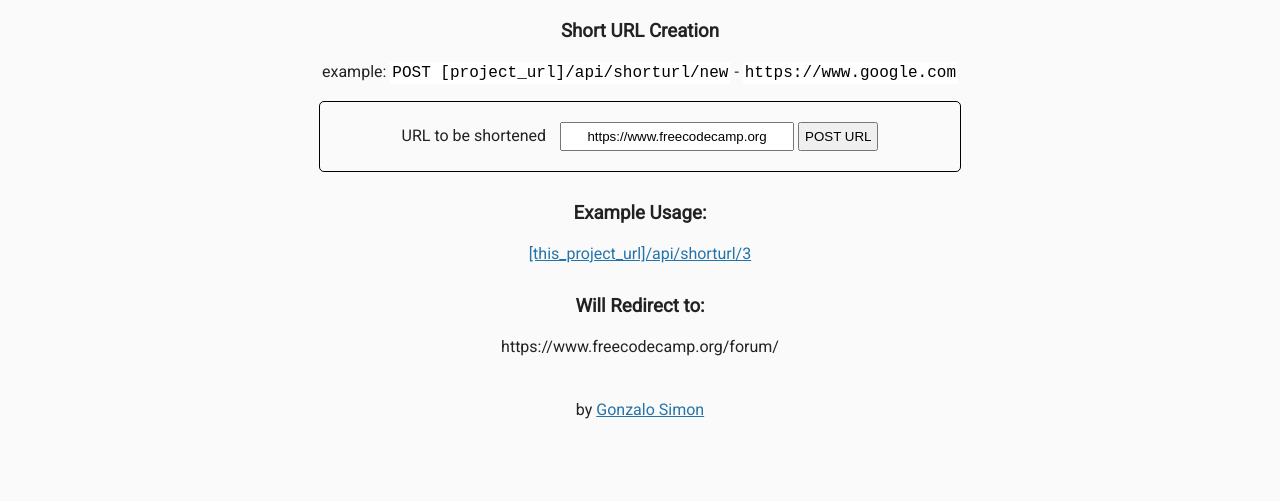
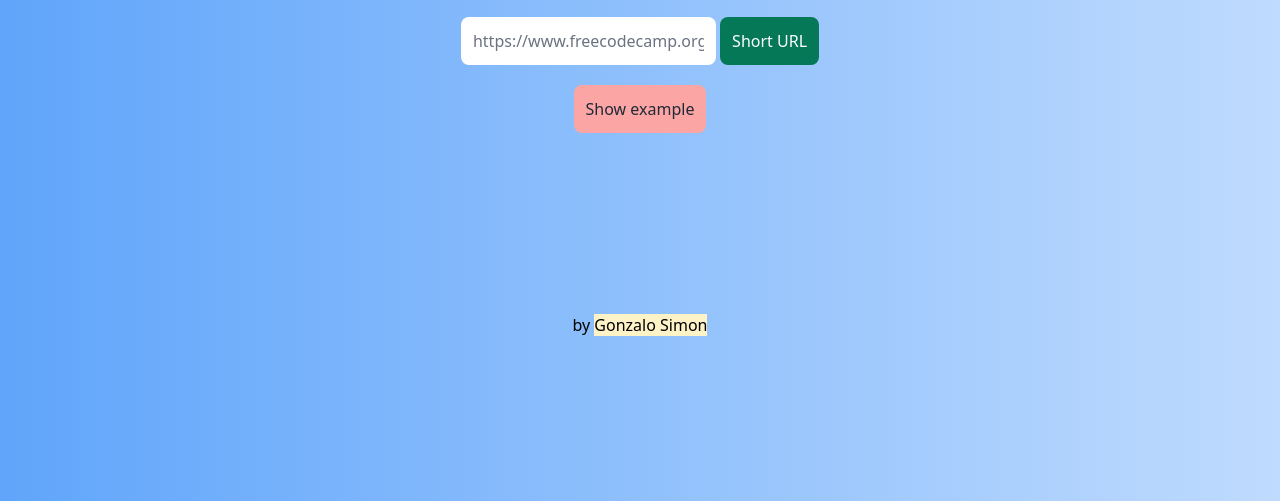
Before and after one commit to gonzalosimon/url-shortener-microservice, a website: page views/index.html in a window 1280 px wide. Shown: the part 299-800 px from the top of the page. Drawn offline with nearby package versions, Linux system fonts and the light colour scheme.

Commit message:
updated w/ glitch

```diff
--- a/package.json
+++ b/package.json
@@ -1,7 +1,7 @@
 {
-	"name": "shorturl",
+	"name": "url_shortener",
 	"version": "0.0.2",
-	"description": "API project for freeCodeCamp",
+	"description": "Project for freeCodeCamp",
 	"main": "server.js",
 	"scripts": {
 		"start": "node server.js"
@@ -18,7 +18,7 @@
 	},
 	"repository": {
 		"type": "git",
-		"url": "https://hyperdev.com/#!/project/welcome-project"
+		"url": "https://github.com/gb-simon/url-shortener-microservice"
 	},
 	"keywords": [
 		"node",
--- a/public/style.css
+++ /dev/null
@@ -1,74 +0,0 @@
-/****** Main Styling ******/
-
-body {
-	font-family: 'Roboto', sans-serif;
-	font-size: 16px;
-	color: #222;
-	background-color: #FaFaFa;
-	text-align: center;
-	line-height: 1.4em;
-}
-
-.container {
-	padding: 0;
-	margin-top: 40px;
-}
-
-h3 {
-  margin-top: 30px;
-}
-
-.footer {
-	margin-top: 40px;
-}
-
-.user-stories {
-  position: relative;
-  text-align: justify;
-  max-width: 700px;
-  margin: 15px auto;
-}
-code {
-  font-family: monospace;
-  padding: 2px;
-  color: black;
-  background-color: #fff;
-}
-ol {
-	list-style-position: inside;
-}
-ul {
-	list-style-type: none;
-}
-
-li {
-  margin-bottom: 0.5em;
-}
-.user-stories li {
-  margin-bottom: 1em;
-}
-
-a {
-	color: #2574A9;
-}
-
-form {
-  border: solid 1px black;
-  border-radius: 5px;
-  margin: 10px auto;
-  padding: 20px;
-  max-width: 600px;
-}
-
-label {
-  margin-right: 10px;
-}
-
-input {
-  padding: 5px;
-}
-
-input[type=text] {
-  width: 220px;
-  text-align: center;
-}
--- a/views/index.html
+++ b/views/index.html
@@ -1,48 +1,119 @@
 <!DOCTYPE html>
 
 <html>
-
   <head>
     <title>URL Shortener</title>
-      <link rel="shortcut icon" href="https://cdn.hyperdev.com/us-east-1%3A52a203ff-088b-420f-81be-45bf559d01b1%2Ffavicon.ico" type="image/x-icon"/>
-      <link href="https://fonts.googleapis.com/css?family=Roboto" rel="stylesheet" type="text/css">
-      <link href="/public/style.css" rel="stylesheet" type="text/css">
+    <link
+      href="https://fonts.googleapis.com/css?family=Roboto"
+      rel="stylesheet"
+      type="text/css"
+    />
+    <link
+      rel="stylesheet"
+      href="https://cdnjs.cloudflare.com/ajax/libs/tailwindcss/2.0.2/tailwind.min.css"
+      integrity="sha512-+WF6UMXHki/uCy0vATJzyA9EmAcohIQuwpNz0qEO+5UeE5ibPejMRdFuARSrl1trs3skqie0rY/gNiolfaef5w=="
+      crossorigin="anonymous"
+    />
+    <link href="/public/style.css" rel="stylesheet" type="text/css" />
+    <script
+      src="https://code.jquery.com/jquery-3.5.1.min.js"
+      integrity="sha256-9/aliU8dGd2tb6OSsuzixeV4y/faTqgFtohetphbbj0="
+      crossorigin="anonymous"
+    ></script>
+    <script>
+      function myFunction() {
+        var dots = document.getElementById("dots");
+        var moreText = document.getElementById("more");
+        var btnText = document.getElementById("myBtn");
+
+        if (dots.style.display === "none") {
+          dots.style.display = "inline";
+          btnText.innerHTML = "Hide example";
+          moreText.style.display = "none";
+        } else {
+          dots.style.display = "none";
+          btnText.innerHTML = "Show example";
+          moreText.style.display = "inline";
+        }
+      }
+      myFunction();
+    </script>
   </head>
 
-   <body>
-      <div class="container">
-        <h2>API Project: URL Shortener Microservice</h2>
-        <h3>User Story: </h3>
-        <ol>
-          <li>I can POST a URL to <code>[project_url]/api/shorturl/new</code> and I will receive a shortened URL in the JSON response.<br>Example : <code>{"original_url":"www.google.com","short_url":1}</code></li>
-          <li>If I pass an invalid URL that doesn't follow the <code>http(s)://www.example.com(/more/routes)</code> format, the JSON response will contain an error like <code>{"error":"invalid URL"}</code><br>
-          HINT: to be sure that the submitted url points to a valid site you can use the function <code>dns.lookup(host, cb)</code> from the <code>dns</code> core module.</li>
-          <li>When I visit the shortened URL, it will redirect me to my original link.</li>
-        </ol>
+  <body class="bg-gradient-to-r from-blue-400 to-blue-200">
+    <div class="mt-48">
+      <h1 class="text-center p-8 text-gray-800 font-semibold text-4xl">
+        URL Shortener
+      </h1>
+      <div class="flex mt-5 justify-center items-center justify-center">
+        <form
+          class="text-gray-500 action"
+          action="api/shorturl/new"
+          method="POST"
+        >
+          <input
+            id="url_input"
+            type="text"
+            placeholder="Your link here!"
+            name="url"
+            class="text-center md:max-w-2xl font-large sm:text-left rounded-lg p-3"
+            value="https://www.freecodecamp.org"
+          />
+          <input
+            type="submit"
+            class="text-base font-medium rounded-lg p-3 bg-green-700 hover:bg-green-600 text-white"
+            value="Short URL"
+          />
+        </form>
+      </div>
 
-        <h3>Short URL Creation </h3>
-        <p>
-          example: <code>POST [project_url]/api/shorturl/new</code> - <code>https://www.google.com</code>
-        </p>
-        <form action="api/shorturl/new" method="POST">
-          <label for="url_input">URL to be shortened</label>
-          <input id="url_input" type="text" name="url" value="https://www.freecodecamp.org">
-          <input type="submit" value="POST URL">
-        </form>
-        <h3>Example Usage:</h3>
-        <a href="https://thread-paper.glitch.me/api/shorturl/3">
-          [this_project_url]/api/shorturl/3
+      <div class="flex mt-5 justify-center items-center justify-center">
+        <button
+          onclick="myFunction()"
+          class="text-gray-800 text-base font-medium rounded-lg p-3 bg-red-300"
+          id="myBtn"
+        >
+          Show example
+        </button>
+      </div>
+      <div class="flex mt-5 text-left justify-center">
+        <div style="display: none" id="dots">
+          <div class="justify-center">
+            <h2 class="text-gray-800 text-2xl">Example Usage:</h2>
+            If I wanted to change the link of
+            <a class="bg-yellow-100">https://www.freecodecamp.org</a> <br />I'd
+            write the link in the bar and the click on the
+            <span class="bg-yellow-100">Short URL</span> button. <br />This will
+            generate a number. <br />
+            <br />
+            <code class="pt-2">
+              [this_project_url]/api/shorturl/[generated_number]</code
+            >
+            <br />
+            <a
+              class="bg-yellow-100"
+              href="https://cooked-kindhearted-seeder.glitch.me/api/shorturl/3"
+            >
+              <br />
+              <code>
+                https://cooked-kindhearted-seeder.glitch.me/api/shorturl/3</code
+              ><br />
             </a>
-
-        <h3>Will Redirect to:</h3>
-        <p>https://www.freecodecamp.org/forum/</p>
+            <h3 class="pt-4 text-gray-800 text-1xl">Will Redirect to:</h3>
+            <br />
+            <a class="bg-yellow-100">https://www.freecodecamp.org</a>
           </div>
-      <div class="footer">
-        <p>
-          by <a href="https://github.com/gb-simon">Gonzalo Simon</a>
-        </p>
+        </div>
+      </div>
     </div>
   </body>
 
-
+  <footer class="flex pt-40 justify-center">
+    <p>
+      by
+      <a class="bg-yellow-100" href="https://github.com/gb-simon"
+        >Gonzalo Simon</a
+      >
+    </p>
+  </footer>
 </html>
```
Lines whose indentation alone changed are shown as unchanged.
